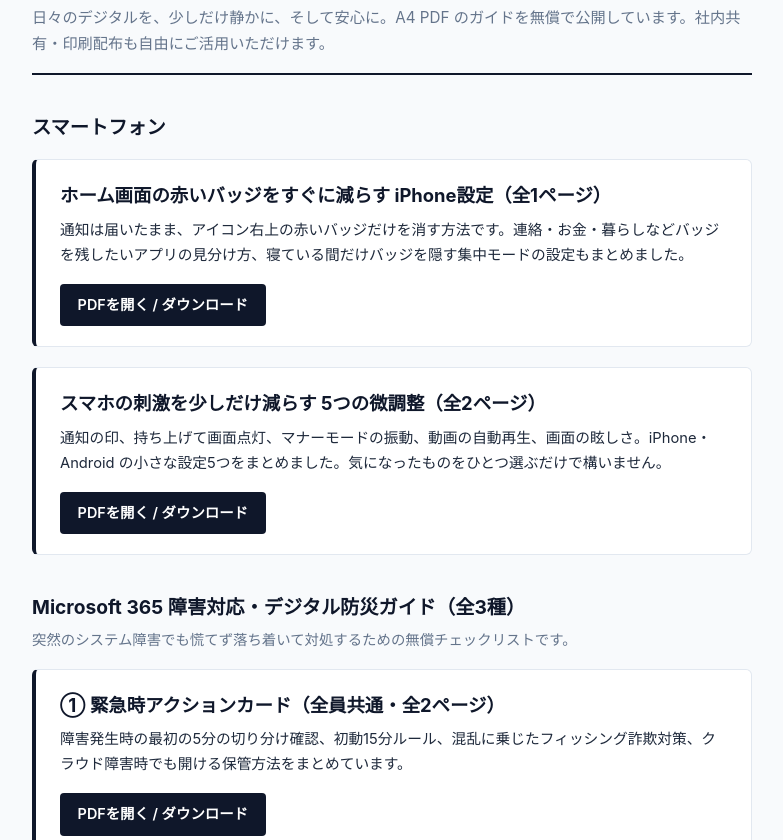
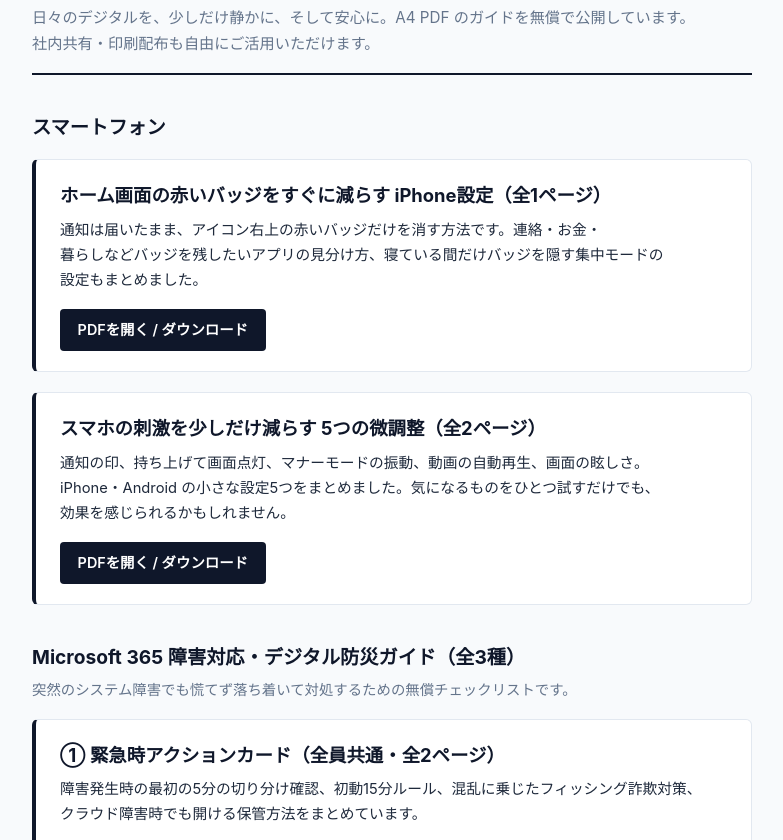
Before and after one commit to OvsiLab/guides, a plain HTML site: page index.html in a window 1280 px wide. Shown: the part 103-943 px from the top of the page, without its empty margins (248-1031 px from the left). Drawn offline with Linux system fonts and the light colour scheme.

Commit message:
Add files via upload

```diff
--- a/index.html
+++ b/index.html
@@ -76,6 +76,13 @@
       margin: 0 0 1rem;
       color: var(--text);
     }
+    .card p, .lead, .section p, .card h3, .section h2, h1 {
+      word-break: auto-phrase;
+      text-wrap: pretty;
+    }
+    .nw {
+      white-space: nowrap;
+    }
     .btn {
       display: inline-block;
       background: var(--accent);
@@ -121,7 +128,7 @@
 
     <div class="card">
       <h3>スマホの刺激を少しだけ減らす 5つの微調整（全2ページ）</h3>
-      <p>通知の印、持ち上げて画面点灯、マナーモードの振動、動画の自動再生、画面の眩しさ。iPhone・Android の小さな設定5つをまとめました。気になったものをひとつ選ぶだけで構いません。</p>
+      <p>通知の印、持ち上げて画面点灯、マナーモードの振動、動画の自動再生、画面の眩しさ。iPhone・Android の小さな設定5つをまとめました。気になるものをひとつ試すだけでも、効果を感じられるかもしれません。</p>
       <a class="btn" href="./smartphone-calm-tips.pdf" target="_blank" rel="noopener">PDFを開く / ダウンロード</a>
     </div>
 
@@ -132,7 +139,7 @@
 
     <div class="card">
       <h3>① 緊急時アクションカード（全員共通・全2ページ）</h3>
-      <p>障害発生時の最初の5分の切り分け確認、初動15分ルール、混乱に乗じたフィッシング詐欺対策、クラウド障害時でも開ける保管方法をまとめています。</p>
+      <p>障害発生時の最初の5分の切り分け確認、初動15分ルール、混乱に乗じたフィッシング詐欺対策、<span class="nw">クラウド障害時でも</span>開ける保管方法をまとめています。</p>
       <a class="btn" href="./sheet1-emergency-card.pdf" target="_blank" rel="noopener">PDFを開く / ダウンロード</a>
     </div>
 
```
